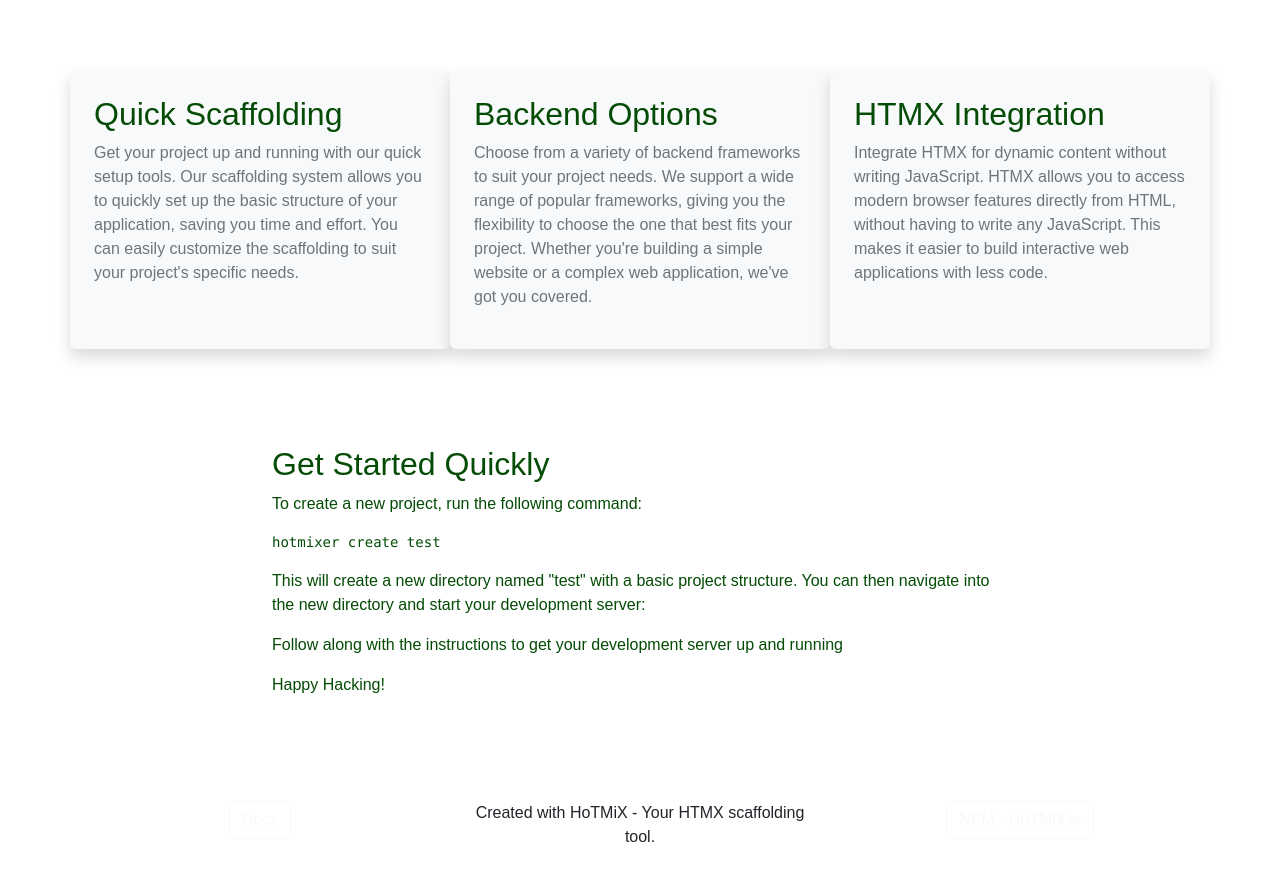
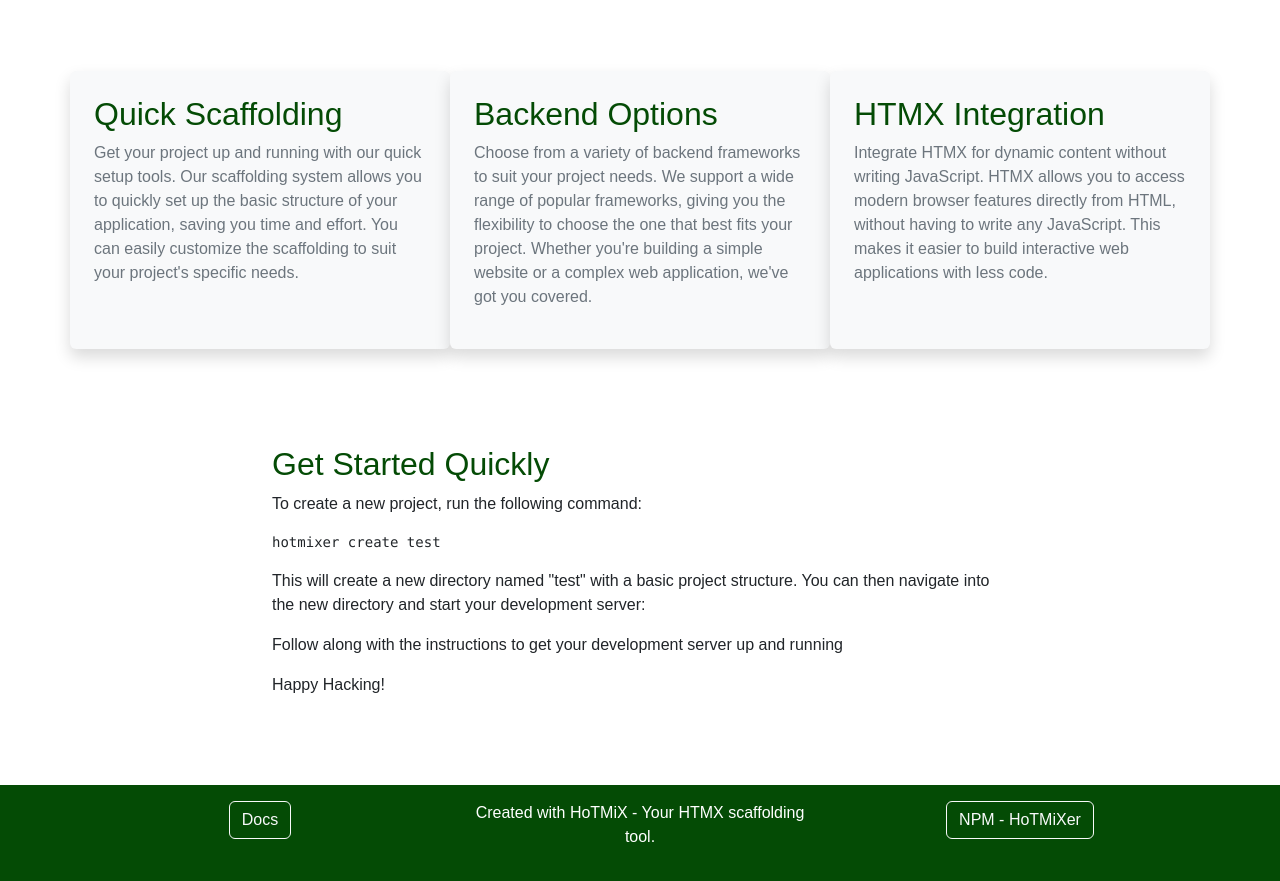
Before and after one commit to KDreynolds/hotmix_site, a Flask app: page / in a window 1280 px wide. Shown: the part 288-1169 px from the top of the page. Run offline with Flask 3, Linux system fonts and the light colour scheme.

Commit message:
Update style.css

```diff
--- a/static/style.css
+++ b/static/style.css
@@ -9,15 +9,15 @@ body {
 header {
     color: black;
 }
+
 #main-content {
     flex: 1;
-    color: #044B05;
     position: relative;
     z-index: 1;
 }
 
 .text-dark-green {
-    color: #044B05; /* This is a dark green color */
+    color: #044B05;
 }
 
 .logo-container {
@@ -57,3 +57,12 @@ header {
     color: #ffffff; /* This is your green color for the active link */
     background-color: #ff7300; /* This is your orange color for the active link background */
 }
+
+h2 {
+    color: #044B05;
+}
+
+footer {
+    background-color: #044B05;
+    color: #ffffff;
+}
```
